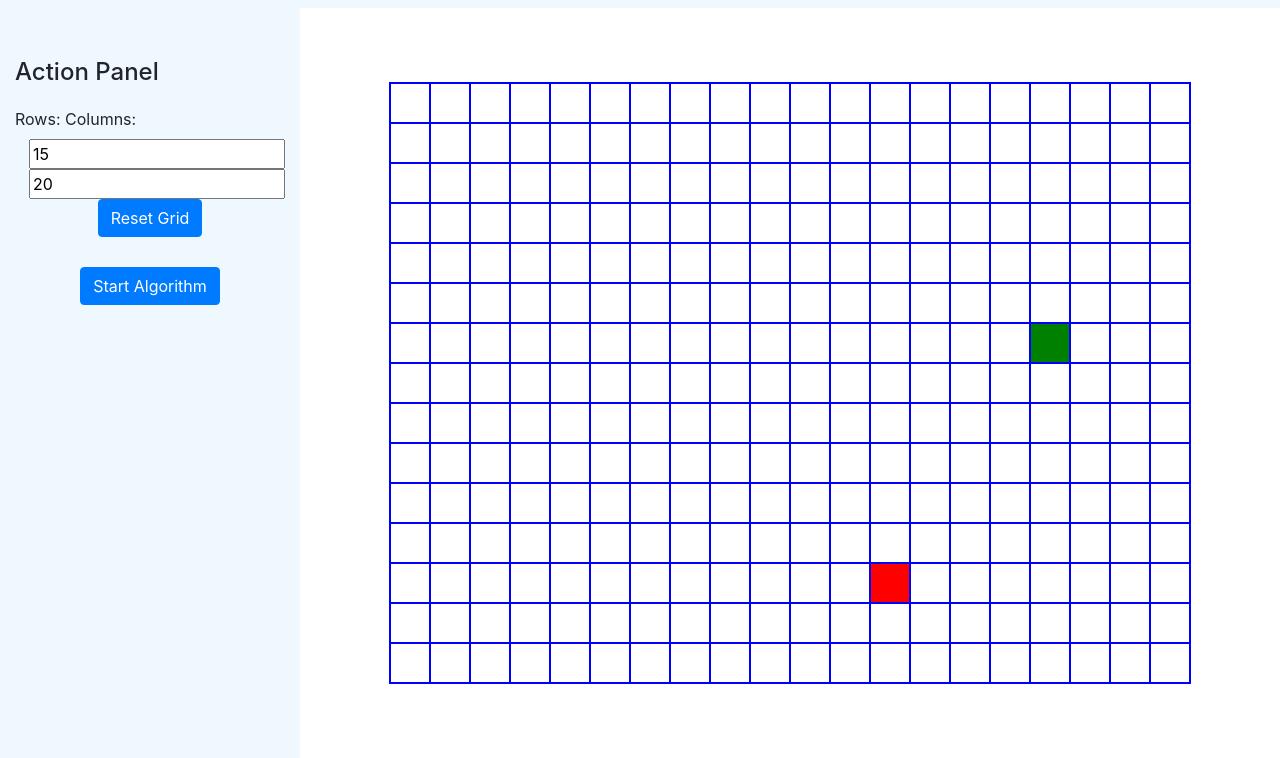
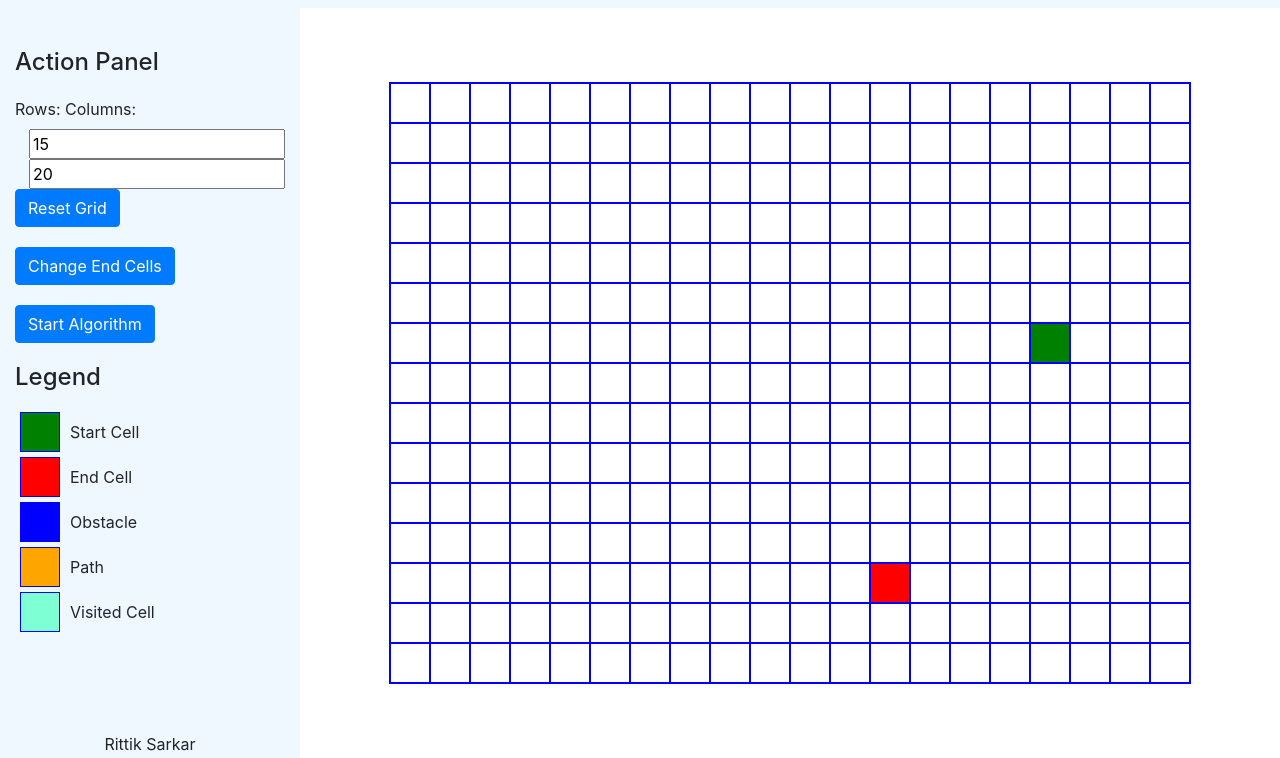
Before and after one commit to RitSar/path-finding, a plain HTML site: page index.html in a window 1280 px wide. Shown: the part 42-800 px from the top of the page. Drawn offline with Linux system fonts and the light colour scheme.

Commit message:
added function to change end cells

```diff
--- a/css/styles.css
+++ b/css/styles.css
@@ -15,7 +15,7 @@
   width: 300px;
   height: 100%;
   background-color: aliceblue;
-  padding: 30px 15px;
+  padding: 20px 15px;
   z-index: 1;
 }
 .menu h4 {
@@ -25,8 +25,18 @@
   float: right;
 }
 .buttonContainer {
-  text-align: center;
-  margin: 30px 0;
+  /* text-align: center; */
+  margin: 20px 0;
+}
+.legendBox {
+  display: flex;
+  margin: 5px;
+}
+.legendDescription {
+  margin: auto 10px;
+}
+.green {
+  background-color: green !important;
 }
 .gridContainer {
   width: calc(100vw - 300px);
@@ -78,3 +88,7 @@
 .stopInteractions {
   pointer-events: none;
 }
+.footer {
+  margin-top: 100px;
+  text-align: center;
+}
--- a/index.html
+++ b/index.html
@@ -24,9 +24,40 @@
           <button class="btn btn-primary" id="resetGrid">Reset Grid</button>
         </div>
         <div class="buttonContainer">
+          <button class="btn btn-primary" id="changeEndNodes">
+            Change End Cells
+          </button>
+        </div>
+        <div class="buttonContainer">
           <button class="btn btn-primary" id="startAlgorithm">
             Start Algorithm
           </button>
+        </div>
+        <div class="legend">
+          <h4>Legend</h4>
+          <div class="legendBox">
+            <div class="cell" style="background-color: green"></div>
+            <div class="legendDescription">Start Cell</div>
+          </div>
+          <div class="legendBox">
+            <div class="cell" style="background-color: red"></div>
+            <div class="legendDescription">End Cell</div>
+          </div>
+          <div class="legendBox">
+            <div class="cell" style="background-color: blue"></div>
+            <div class="legendDescription">Obstacle</div>
+          </div>
+          <div class="legendBox">
+            <div class="cell" style="background-color: orange"></div>
+            <div class="legendDescription">Path</div>
+          </div>
+          <div class="legendBox">
+            <div class="cell" style="background-color: aquamarine"></div>
+            <div class="legendDescription">Visited Cell</div>
+          </div>
+        </div>
+        <div class="footer">
+          <p>Rittik Sarkar</p>
         </div>
       </div>
       <div class="gridContainer">
@@ -37,8 +68,9 @@
     <script src="/js/jquery-3.5.1.min.js" charset="utf-8"></script>
     <script src="/js/bootstrap.min.js" charset="utf-8"></script>
     <script src="/js/jquery-ui.min.js" charset="utf-8"></script>
-    <script src="/js/pageFunctions.js" charset="utf-8"></script>
+    <!-- <script src="/js/pageFunctions.js" charset="utf-8"></script> -->
     <script src="/js/gridConstruction.js" charset="utf-8"></script>
+    <script src="/js/changeEndNodes.js" charset="utf-8"></script>
     <script src="/js/djikstra.js" charset="utf-8"></script>
   </body>
 </html>
--- /dev/null
+++ b/js/changeEndNodes.js
@@ -0,0 +1,23 @@
+$(() => {
+  $("#changeEndNodes").on("click", () => {
+    $("#changeEndNodes").addClass("green");
+    let a = $(".start").attr("id");
+    let b = $(".end").attr("id");
+    $(`#${a}`).removeClass("start");
+    $(`#${b}`).removeClass("end");
+    let i = 1;
+    $(".cell").on("click", (e) => {
+      console.log(e.target.id);
+      if (i == 1) {
+        --i;
+        $("#" + e.target.id).addClass("start");
+        $("#" + e.target.id).removeClass("obstacle");
+      } else if (i == 0) {
+        --i;
+        $("#" + e.target.id).addClass("end");
+        $("#" + e.target.id).removeClass("obstacle");
+        $("#changeEndNodes").removeClass("green");
+      }
+    });
+  });
+});
```
